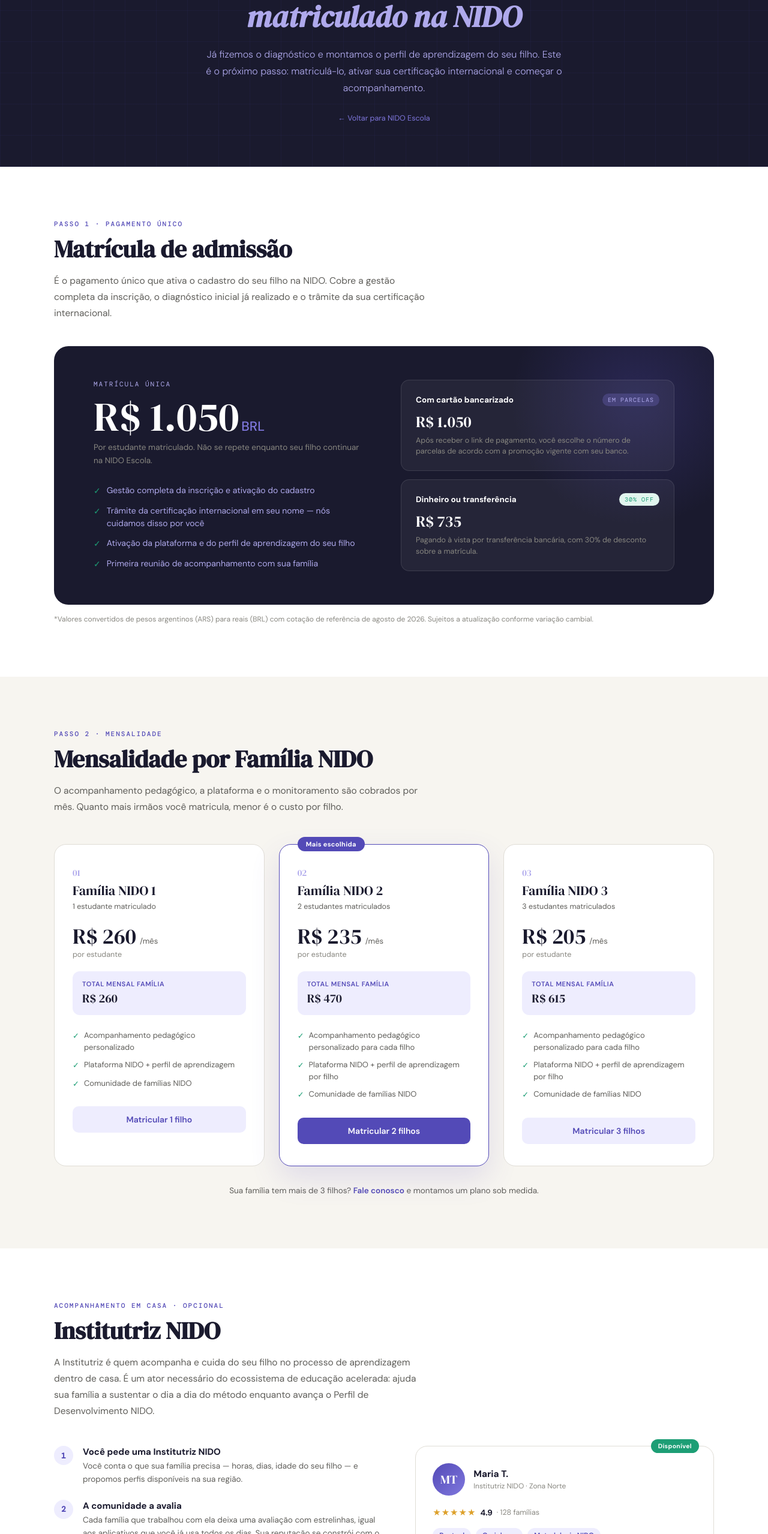
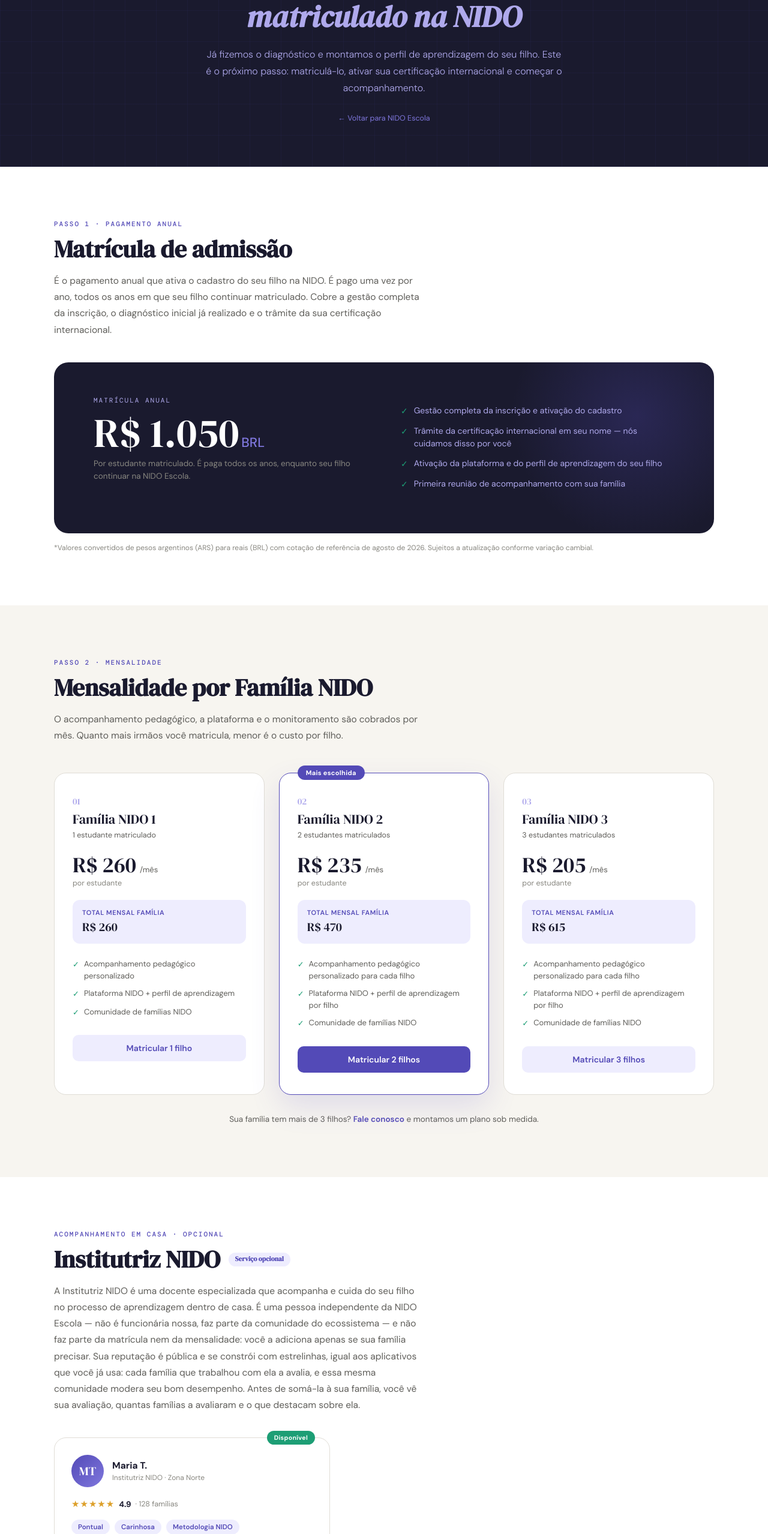
Before and after one commit to nidoescuela/NidoEscuelaDev, a plain HTML site: page pt/admissao.html in a window 1280 px wide. Shown: the part 243-2800 px from the top of the page at 60% size. Drawn offline with nearby package versions, Linux system fonts and the light colour scheme.

Commit message:
Add files via upload

```diff
--- a/pt/admissao.html
+++ b/pt/admissao.html
@@ -284,42 +284,24 @@
 <section class="section" id="matricula">
   <div class="section-inner">
     <div class="reveal">
-      <div class="section-eyebrow">Passo 1 · Pagamento único</div>
+      <div class="section-eyebrow">Passo 1 · Pagamento anual</div>
       <h2 class="section-title">Matrícula de admissão</h2>
-      <p class="section-desc">É o pagamento único que ativa o cadastro do seu filho na NIDO. Cobre a gestão completa da inscrição, o diagnóstico inicial já realizado e o trâmite da sua certificação internacional.</p>
+      <p class="section-desc">É o pagamento anual que ativa o cadastro do seu filho na NIDO. É pago uma vez por ano, todos os anos em que seu filho continuar matriculado. Cobre a gestão completa da inscrição, o diagnóstico inicial já realizado e o trâmite da sua certificação internacional.</p>
     </div>
 
     <div class="matricula-wrap reveal" style="margin-top:40px;">
       <div class="matricula-glow"></div>
       <div class="matricula-grid">
         <div>
-          <div class="matricula-label">Matrícula única</div>
+          <div class="matricula-label">Matrícula anual</div>
           <div class="matricula-price">R$ 1.050<span>BRL</span></div>
-          <p class="matricula-note">Por estudante matriculado. Não se repete enquanto seu filho continuar na NIDO Escola.</p>
+          <p class="matricula-note">Por estudante matriculado. É paga todos os anos, enquanto seu filho continuar na NIDO Escola.</p>
+        </div>
         <div class="matricula-includes">
           <div class="matricula-includes-item"><span class="check">✓</span> Gestão completa da inscrição e ativação do cadastro</div>
           <div class="matricula-includes-item"><span class="check">✓</span> Trâmite da certificação internacional em seu nome — nós cuidamos disso por você</div>
           <div class="matricula-includes-item"><span class="check">✓</span> Ativação da plataforma e do perfil de aprendizagem do seu filho</div>
           <div class="matricula-includes-item"><span class="check">✓</span> Primeira reunião de acompanhamento com sua família</div>
-          </div>
-        </div>
-        <div class="matricula-pay-options">
-          <div class="pay-card installments">
-            <div class="pay-card-top">
-              <div class="pay-card-name">Com cartão bancarizado</div>
-              <div class="pay-card-tag">Em parcelas</div>
-            </div>
-            <div class="pay-card-amount">R$ 1.050</div>
-            <div class="pay-card-desc">Após receber o link de pagamento, você escolhe o número de parcelas de acordo com a promoção vigente com seu banco.</div>
-          </div>
-          <div class="pay-card discount">
-            <div class="pay-card-top">
-              <div class="pay-card-name">Dinheiro ou transferência</div>
-              <div class="pay-card-tag">30% off</div>
-            </div>
-            <div class="pay-card-amount">R$ 735</div>
-            <div class="pay-card-desc">Pagando à vista por transferência bancária, com 30% de desconto sobre a matrícula.</div>
-          </div>
         </div>
       </div>
     </div>
@@ -401,43 +383,11 @@
   <div class="section-inner">
     <div class="reveal">
       <div class="section-eyebrow">Acompanhamento em casa · Opcional</div>
-      <h2 class="section-title">Institutriz NIDO</h2>
-      <p class="section-desc">A Institutriz é quem acompanha e cuida do seu filho no processo de aprendizagem dentro de casa. É um ator necessário do ecossistema de educação acelerada: ajuda sua família a sustentar o dia a dia do método enquanto avança o Perfil de Desenvolvimento NIDO.</p>
+      <h2 class="section-title" style="display:flex; align-items:center; gap:14px; flex-wrap:wrap;">Institutriz NIDO <span class="instit-tag" style="font-size:11px;">Serviço opcional</span></h2>
+      <p class="section-desc">A Institutriz NIDO é uma docente especializada que acompanha e cuida do seu filho no processo de aprendizagem dentro de casa. É uma pessoa independente da NIDO Escola — não é funcionária nossa, faz parte da comunidade do ecossistema — e não faz parte da matrícula nem da mensalidade: você a adiciona apenas se sua família precisar. Sua reputação é pública e se constrói com estrelinhas, igual aos aplicativos que você já usa: cada família que trabalhou com ela a avalia, e essa mesma comunidade modera seu bom desempenho. Antes de somá-la à sua família, você vê sua avaliação, quantas famílias a avaliaram e o que destacam sobre ela.</p>
     </div>
 
-    <div class="instit-grid">
-      <div class="instit-steps reveal">
-        <div class="instit-step">
-          <div class="instit-step-num">1</div>
-          <div>
-            <div class="instit-step-title">Você pede uma Institutriz NIDO</div>
-            <div class="instit-step-desc">Você conta o que sua família precisa — horas, dias, idade do seu filho — e propomos perfis disponíveis na sua região.</div>
-          </div>
-        </div>
-        <div class="instit-step">
-          <div class="instit-step-num">2</div>
-          <div>
-            <div class="instit-step-title">A comunidade a avalia</div>
-            <div class="instit-step-desc">Cada família que trabalhou com ela deixa uma avaliação com estrelinhas, igual aos aplicativos que você já usa todos os dias. Sua reputação se constrói com o tempo, família por família.</div>
-          </div>
-        </div>
-        <div class="instit-step">
-          <div class="instit-step-num">3</div>
-          <div>
-            <div class="instit-step-title">Você escolhe com essa reputação à vista</div>
-            <div class="instit-step-desc">Antes de somá-la à sua família, você vê sua avaliação, quantas famílias a avaliaram e o que destacam sobre ela.</div>
-          </div>
-        </div>
-        <div class="instit-step">
-          <div class="instit-step-num">4</div>
-          <div>
-            <div class="instit-step-title">A comunidade modera o bom comportamento</div>
-            <div class="instit-step-desc">Se algo não funcionar como esperado, qualquer família pode reportar e o perfil é revisado. A reputação pública é o mecanismo que cuida do restante das famílias NIDO.</div>
-          </div>
-        </div>
-      </div>
-
-      <div class="reveal">
+    <div class="reveal" style="max-width:460px; margin-top:40px;">
       <div class="instit-card">
         <div class="instit-card-badge">Disponível</div>
         <div class="instit-card-top">
@@ -464,8 +414,7 @@
         <div class="instit-disclaimer-icon">i</div>
         <div>
           <div class="instit-disclaimer-title">Um apontamento importante</div>
-            <div class="instit-disclaimer-text">A Institutriz NIDO é uma pessoa independente que faz parte da comunidade do ecossistema: não é funcionária da NIDO Escola nem da PROMPTEAR. Sua reputação é pública e é construída e moderada pelas próprias famílias por meio do sistema de avaliação. A NIDO não se responsabiliza pelo comportamento, decisões ou ações dela fora do que foi combinado entre as partes. Cada família escolhe com quem trabalhar com base nessa reputação, e pode reportar qualquer situação para que o perfil seja revisado.</div>
-          </div>
+          <div class="instit-disclaimer-text">A Institutriz NIDO é uma docente especializada e independente da NIDO Escola: não é funcionária nossa. Sua reputação é pública e é construída e moderada pelas próprias famílias por meio do sistema de avaliação. A NIDO não se responsabiliza pelo comportamento, decisões ou ações dela fora do que foi combinado entre as partes. Cada família escolhe com quem trabalhar com base nessa reputação, e pode reportar qualquer situação para que o perfil seja revisado.</div>
         </div>
       </div>
     </div>
@@ -482,7 +431,7 @@
     <div class="faq-mini reveal">
       <div class="faq-mini-item">
         <div class="faq-mini-q">A matrícula é paga uma única vez?</div>
-        <div class="faq-mini-a">Sim. A matrícula de admissão é um pagamento único por cada estudante. Não é cobrada novamente enquanto seu filho continuar matriculado na NIDO Escola.</div>
+        <div class="faq-mini-a">Não. A matrícula de admissão é um pagamento anual por cada estudante. É paga uma vez por ano, todos os anos em que seu filho continuar matriculado na NIDO Escola.</div>
       </div>
       <div class="faq-mini-item">
         <div class="faq-mini-q">O que inclui exatamente a certificação internacional?</div>
@@ -507,7 +456,7 @@
       <div class="cta-final-glow"></div>
       <h2 class="cta-final-title">Vamos começar o processo de matrícula</h2>
       <p class="cta-final-desc">Agendamos uma breve chamada, confirmamos o plano da sua Família NIDO e ativamos a matrícula.</p>
-      <a href="https://wa.me/5490000000000" class="cta-final-btn">Falar no WhatsApp →</a>
+      <a href="https://wa.me/5491157062794" class="cta-final-btn">Falar no WhatsApp →</a>
     </div>
   </div>
 </section>
```
Lines whose indentation alone changed are shown as unchanged.
